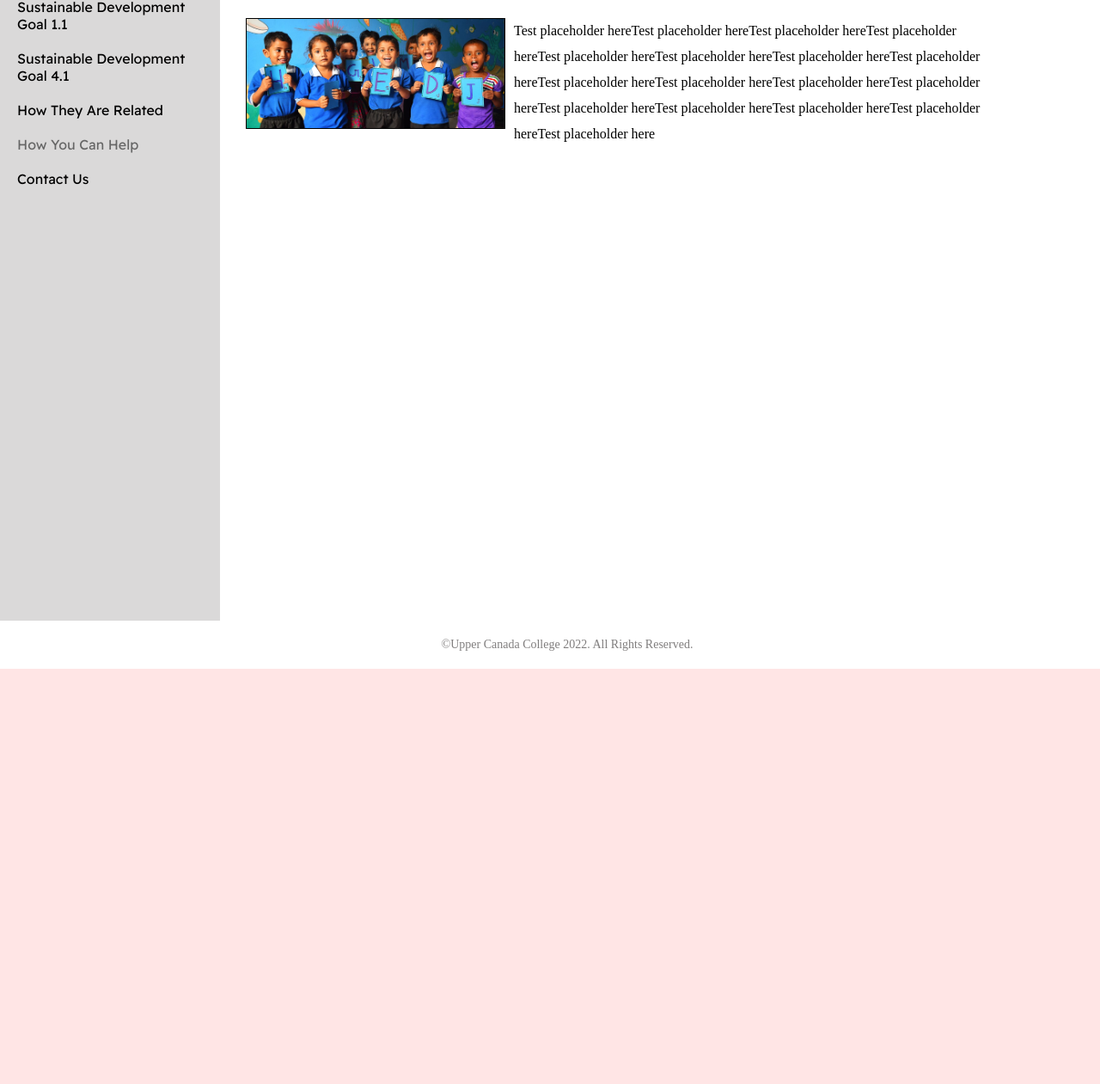
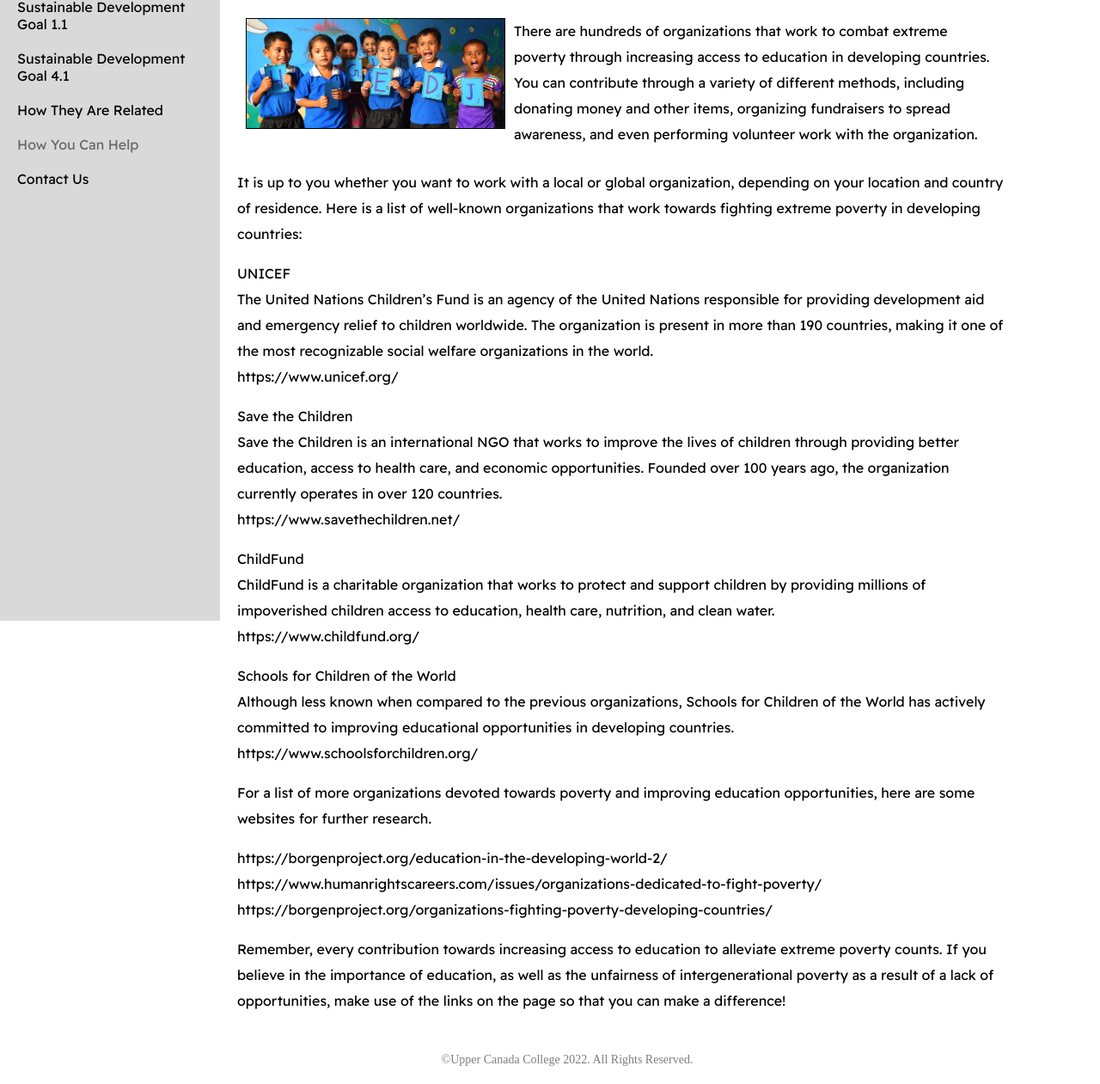
Before and after one commit to HenryLiuUCC/web-design, a plain HTML site: page website/how_you_can_help.html in a window 1280 px wide. Shown: the part 213-1474 px from the top of the page at 86% size. Before the commit the page ends 991 px from the top, so only its background shows below. Drawn offline with Linux system fonts and the light colour scheme.

Commit message:
Add files via upload

```diff
--- a/website/css/common.css
+++ b/website/css/common.css
@@ -52,3 +52,7 @@
 .hide {
   display: none;
 }
+
+.content p {
+    font-family: ReadexPro;
+}
--- a/website/how_you_can_help.html
+++ b/website/how_you_can_help.html
@@ -25,7 +25,42 @@
         </div>
         <div class="content">
             <h3 class="has-padding">How You Can Help</h3>
-            <p class="has-padding"><img src="./images/poverty-education-facts.jpeg" width="300" border="1" alt="" align="left">Test placeholder hereTest placeholder hereTest placeholder hereTest placeholder hereTest placeholder hereTest placeholder hereTest placeholder hereTest placeholder hereTest placeholder hereTest placeholder hereTest placeholder hereTest placeholder hereTest placeholder hereTest placeholder hereTest placeholder hereTest placeholder hereTest placeholder here</p>
+            <p class="has-padding"><img src="./images/poverty-education-facts.jpeg" width="300" border="1" alt="" align="left">There are hundreds of organizations that work to combat extreme poverty through increasing access to education in developing countries. You can contribute through a variety of different methods, including donating money and other items, organizing fundraisers to spread awareness, and even performing volunteer work with the organization.
+            </p>
+            <p>
+            It is up to you whether you want to work with a local or global organization, depending on your location and country of residence. Here is a list of well-known organizations that work towards fighting extreme poverty in developing countries:
+            </p>
+            <p>
+            UNICEF<br>
+            The United Nations Children’s Fund is an agency of the United Nations responsible for providing development aid and emergency relief to children worldwide. The organization is present in more than 190 countries, making it one of the most recognizable social welfare organizations in the world.<br>
+            https://www.unicef.org/
+            </p>
+            <p>
+            Save the Children<br>
+            Save the Children is an international NGO that works to improve the lives of children through providing better education, access to health care, and economic opportunities. Founded over 100 years ago, the organization currently operates in over 120 countries.<br>
+            https://www.savethechildren.net/
+            </p>
+            <p>
+            ChildFund<br>
+            ChildFund is a charitable organization that works to protect and support children by providing millions of impoverished children access to education, health care, nutrition, and clean water.<br>
+            https://www.childfund.org/
+            </p>
+            <p>
+            Schools for Children of the World<br>
+            Although less known when compared to the previous organizations, Schools for Children of the World has actively committed to improving educational opportunities in developing countries.<br>
+            https://www.schoolsforchildren.org/
+            </p>
+            <p>
+            For a list of more organizations devoted towards poverty and improving education opportunities, here are some websites for further research.
+            </p>
+            <p>
+            https://borgenproject.org/education-in-the-developing-world-2/<br>
+            https://www.humanrightscareers.com/issues/organizations-dedicated-to-fight-poverty/<br>
+            https://borgenproject.org/organizations-fighting-poverty-developing-countries/<br>
+            </p>
+            <p>
+            Remember, every contribution towards increasing access to education to alleviate extreme poverty counts. If you believe in the importance of education, as well as the unfairness of intergenerational poverty as a result of a lack of opportunities, make use of the links on the page so that you can make a difference!
+            </p>
         </div>
         <footer>
             ©Upper Canada College 2022. All Rights Reserved.
```
Also changed, not shown: website/index.html (+4 -4 lines), website/sdg1-1.html (+2 -0 lines).
